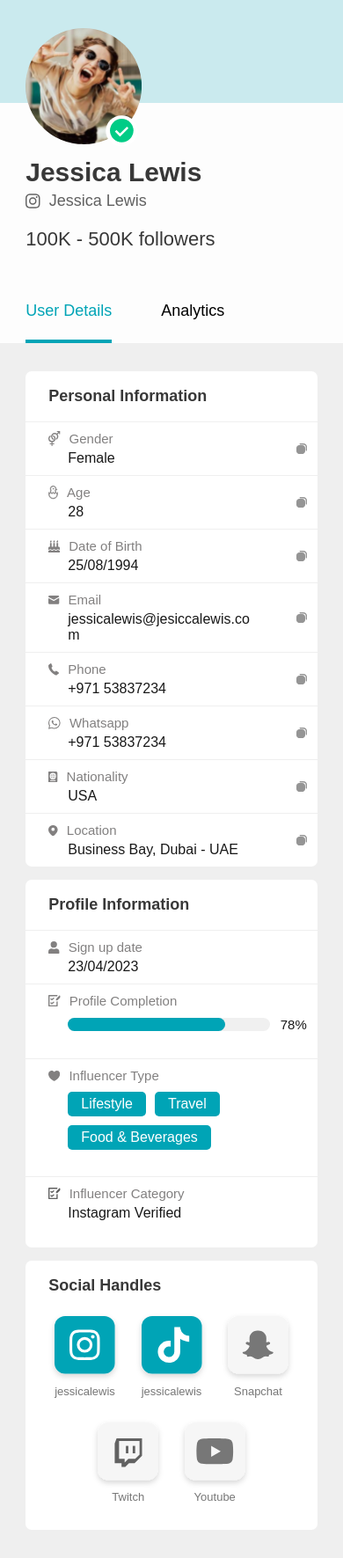
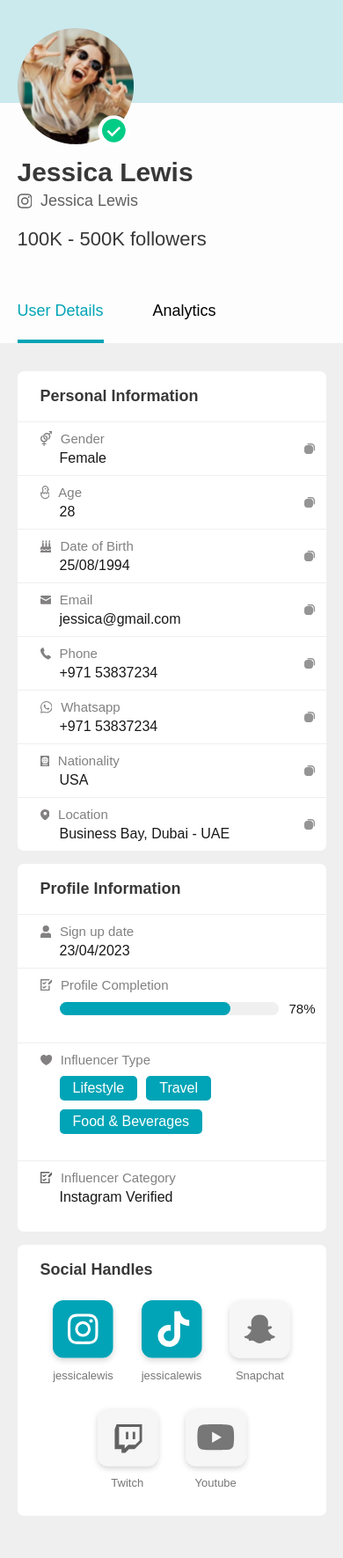
Before and after one commit to MElhatmi/Vuetest, a Vue app: page / in a window 390 px wide. Shown: the whole page at 88% size. Built offline with nearby package versions, Linux system fonts and the light colour scheme.

Commit message:
5th commit

```diff
--- a/src/components/main-section/main-section-components/main-section-list.vue
+++ b/src/components/main-section/main-section-components/main-section-list.vue
@@ -63,7 +63,7 @@ export default {
         {
           icon: EmailIcon,
           description: "Email",
-          info: "jessicalewis@jesiccalewis.com",
+          info: "jessica@gmail.com",
         },
         { icon: PhoneIcon, description: "Phone", info: "+971 53837234" },
         { icon: WhatsappIcon, description: "Whatsapp", info: "+971 53837234" },
--- a/src/components/main-section/main-section-components/main-section-socialHandles.vue
+++ b/src/components/main-section/main-section-components/main-section-socialHandles.vue
@@ -61,7 +61,7 @@ export default {
   justify-content: center;
   flex-wrap: wrap;
   padding: 0 0 20px 0;
-  gap: calc(10px + 0.5vw);
+  gap: calc(10px + 1vw);
 }
 .main-section-socialHandle {
   text-align: center;
--- a/src/components/main-section/main-section.vue
+++ b/src/components/main-section/main-section.vue
@@ -98,7 +98,7 @@ export default {
   .main-section {
     flex-wrap: wrap;
     justify-content: center;
-    min-width: 85%;
+    min-width: 90%;
   }
   .main-section-personal-information {
     width: 100%;
--- a/src/components/top-section/top-section.vue
+++ b/src/components/top-section/top-section.vue
@@ -123,7 +123,7 @@ export default {
   }
 
   .top-section-container {
-    min-width: 85%;
+    min-width: 90%;
   }
 }
 </style>
```
